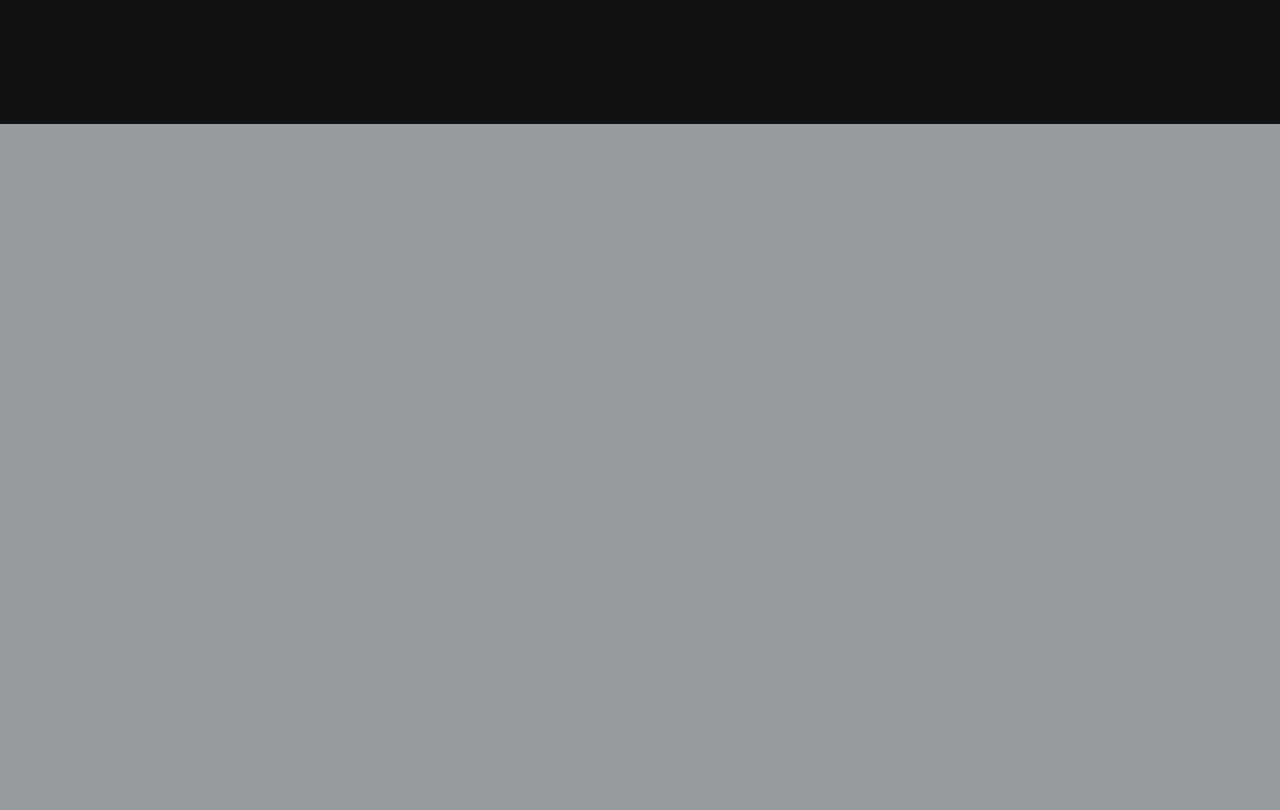
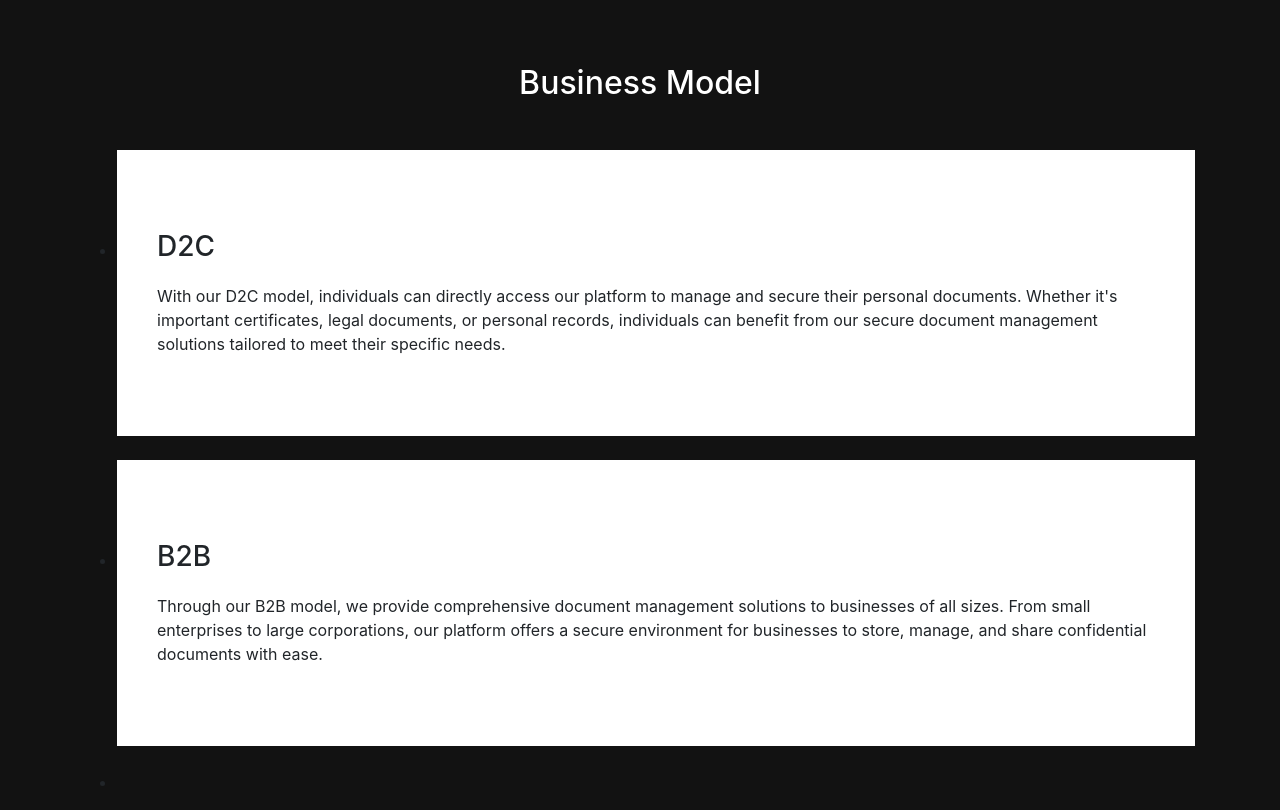
Before and after one commit to adishgarg/makeathon, a Flask app: template templates/home.html in a window 1280 px wide. Shown: the part 676-1486 px from the top of the page. Before the commit the page ends 800 px from the top, so only its background shows below. Run offline with Flask 3, Linux system fonts and the light colour scheme; the template is opened without the code that fills it, so the values that code supplies are empty; some libraries are stand-ins or nearby versions.

Commit message:
FE 2 commit

```diff
--- a/assets/style.css
+++ b/assets/style.css
@@ -75,3 +75,41 @@
   white-space: nowrap; /* Ensure text appears in one line */
   font-size: 16px; /* Reduce font size */
 }
+
+
+.service-card {
+  position: relative;
+  background-color: var(--white);
+  height: 100%;
+  padding: 60px 40px 40px;
+  transition: var(--transition-2);
+}
+
+.service-card .card-icon ion-icon {
+  color: var(--content-color, var(--raisin-black));
+  font-size: 6rem;
+  --ionicon-stroke-width: 15px;
+}
+
+.service-card .card-title {
+  color: var(--content-color, var(--raisin-black));
+  margin-block: 20px;
+}
+
+.service-card .card-text { color: var(--content-color); }
+
+.service-card .card-number {
+  margin-inline-start: auto;
+  font-weight: var(--fw-800);
+  line-height: 0.6;
+  max-width: max-content;
+  margin-block-start: 32px;
+  -webkit-text-stroke: 1px var(--content-color, var(--black));
+  -webkit-text-fill-color: transparent;
+  opacity: 0.3;
+}
+
+.service-card:is(:hover, :focus-within) {
+  background-color: var(--raisin-black);
+  --content-color: var(--white);
+}
--- a/templates/home.html
+++ b/templates/home.html
@@ -6,11 +6,11 @@
     <title>DocSafe</title>
     <link href="https://cdn.jsdelivr.net/npm/bootstrap@5.3.2/dist/css/bootstrap.min.css" rel="stylesheet" integrity="sha384-T3c6CoIi6uLrA9TneNEoa7RxnatzjcDSCmG1MXxSR1GAsXEV/Dwwykc2MPK8M2HN" crossorigin="anonymous">
 <script src="https://cdn.jsdelivr.net/npm/bootstrap@5.3.2/dist/js/bootstrap.bundle.min.js" integrity="sha384-C6RzsynM9kWDrMNeT87bh95OGNyZPhcTNXj1NW7RuBCsyN/o0jlpcV8Qyq46cDfL" crossorigin="anonymous"></script>
-<link rel="shortcut icon" href="https://cfstatic.give.do/8b8b50b6-c8a5-480e-9507-10dd1a571bec.png" type="image/x-icon">
 <link rel="stylesheet" href="/assets/style.css">
 <link rel="stylesheet" href="https://cdnjs.cloudflare.com/ajax/libs/font-awesome/4.7.0/css/font-awesome.min.css">
 <meta name="viewport" content="width=device-width, initial-scale=1.0">
     <link rel="stylesheet" href="https://stackpath.bootstrapcdn.com/bootstrap/4.5.2/css/bootstrap.min.css">
+    <link rel="shortcut icon" href="/assets/favicon.ico" type="image/x-icon">
 
 </head>
 <body class="custom-bg" >
@@ -83,6 +83,93 @@
       </button>
     </div>
 
+    <br><br>
+
+
+    <section class="service" aria-labelledby="service-label">
+            <div class="container">
+
+              <div class="title-wrapper">
+
+                <div>
+                  <p class="section-subtitle">
+
+                  </p>
+
+                  <h2 class="h2 section-title" id="service-label" style="color: white; text-align: center;">Business Model</h2><br>
+                </div>
+
+                <p class="section-text">
+
+                </p>
+
+              </div>
+
+              <div class="slider" data-slider>
+
+                <ul class="slider-container service-list" data-slider-container>
+
+                  <li class="slider-item" data-slider-item>
+                    <div class="service-card">
+
+                      <div class="card-icon">
+                        <ion-icon name="desktop-outline"></ion-icon>
+                      </div>
+
+                      <h3 class="h3 card-title">D2C</h3>
+
+                      <p class="card-text">
+                        With our D2C model, individuals can directly access our platform to manage and secure their personal documents. Whether it's important certificates, legal documents, or personal records, individuals can benefit from our secure document management solutions tailored to meet their specific needs.
+                      </p>
+
+                      <span class="text-lg card-number">01</span>
+
+                      <a href="#" class="layer-link" aria-label="More about my website design service"></a>
+
+                    </div><br>
+                  </li>
+
+
+                  <li class="slider-item" data-slider-item>
+                    <div class="service-card">
+
+                      <div class="card-icon">
+                        <ion-icon name="basket-outline"></ion-icon>
+                      </div>
+
+                      <h3 class="h3 card-title">B2B</h3>
+
+                      <p class="card-text">
+                        Through our B2B model, we provide comprehensive document management solutions to businesses of all sizes. From small enterprises to large corporations, our platform offers a secure environment for businesses to store, manage, and share confidential documents with ease.
+                      </p>
+
+                      <span class="text-lg card-number">02</span>
+
+                      <a href="#" class="layer-link" aria-label="More about my eCommerce service"></a>
+
+                    </div><br>
+                  </li>
+
+                  <li class="slider-item" data-slider-item>
+
+                  </li>
+
+
+
+
+
+                </ul>
+
+                <div class="slider-controls">
+
+
+
+                </div>
+
+              </div>
+
+            </div>
+          </section>
 
 
 
```
Also changed, not shown: templates/form.html (+12 -11 lines), assets/favicon.ico (added).
